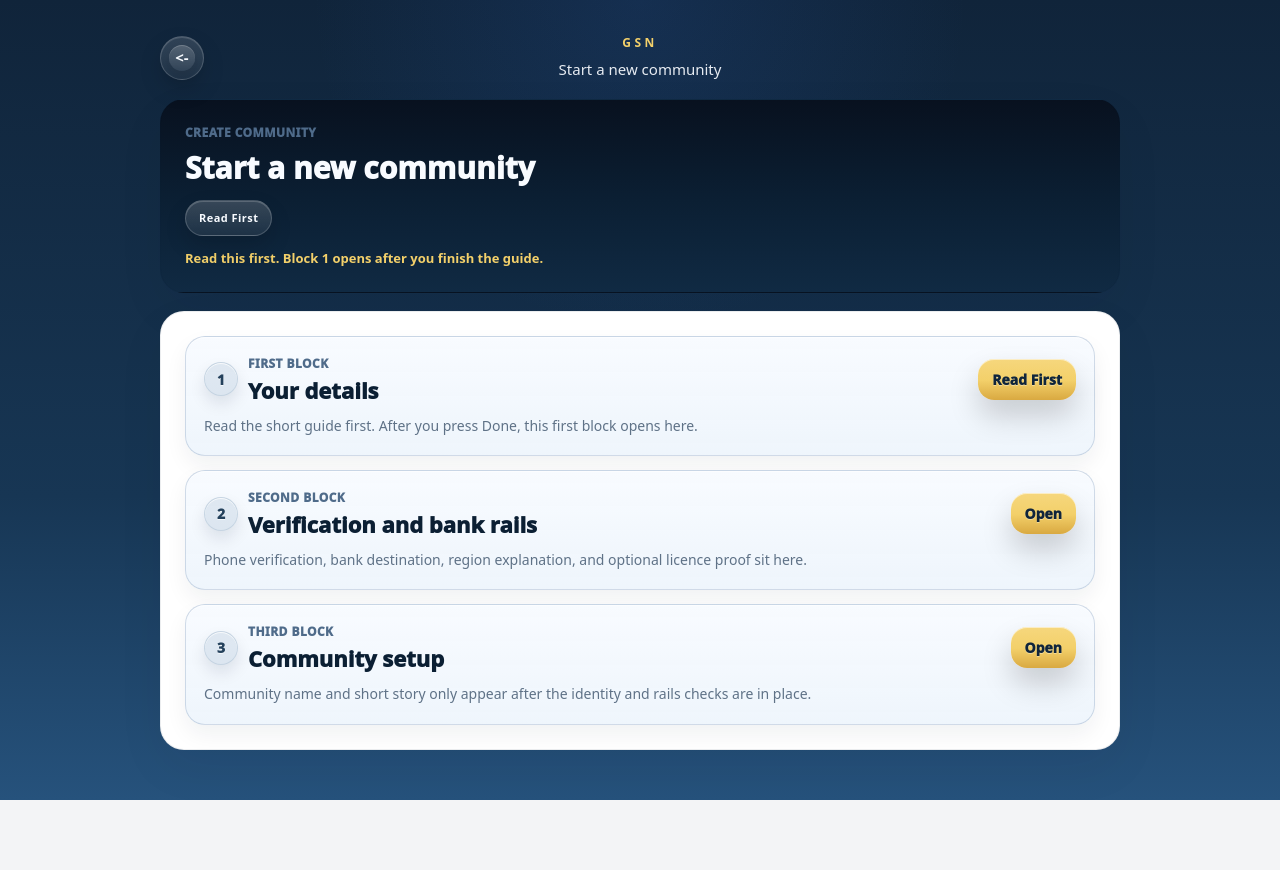
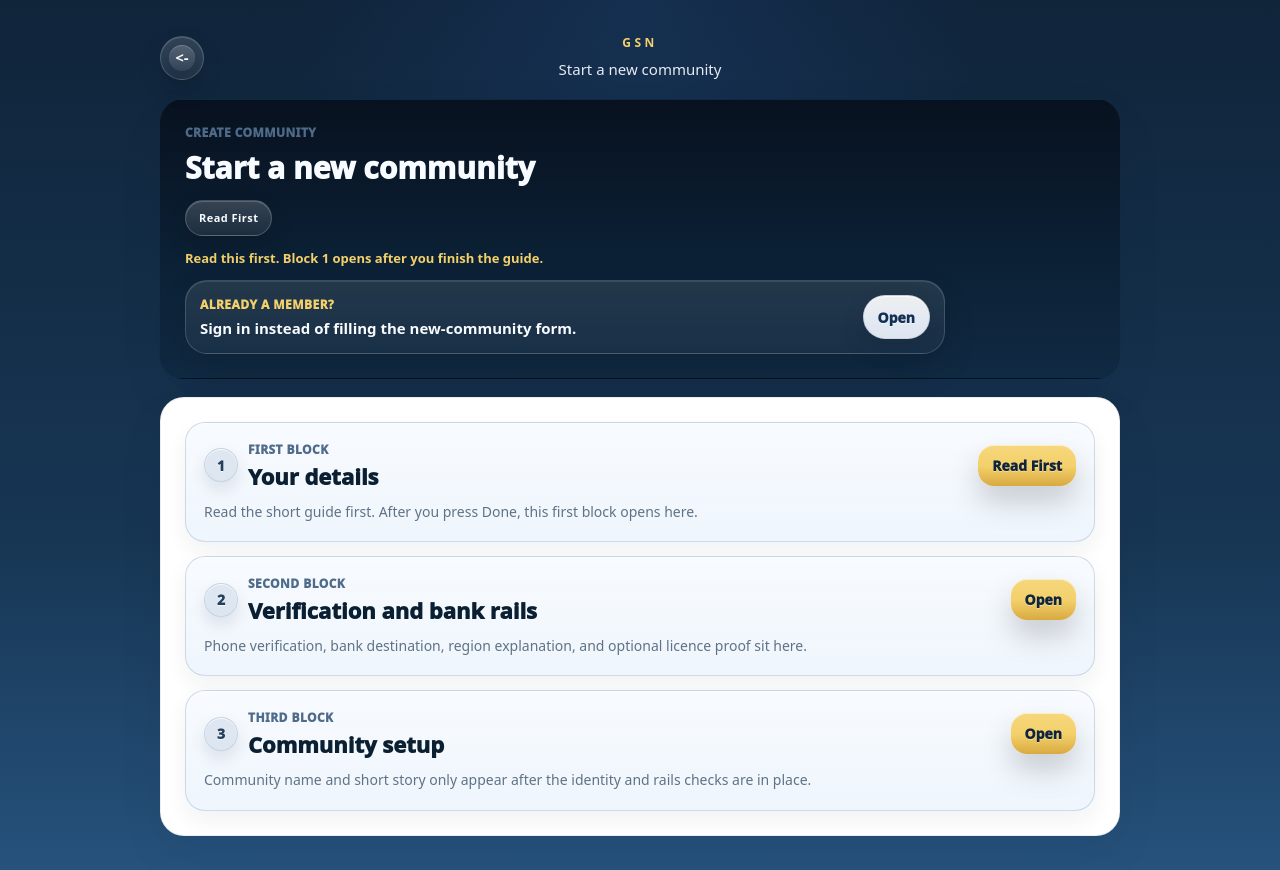
Before and after one commit to chumanwafor216-svg/gmfn-mvp, a React app in the folder frontend/: page /create in a window 1280 px wide. Before the commit the page ends 800 px from the top, so only its background shows below. Built offline with nearby package versions, Linux system fonts and the light colour scheme; no server answers; the HTML template or start-up script is replaced by a standard one.

Commit message:
fix: add existing member escape to create entry

```diff
--- a/frontend/src/pages/CreateEntryPage.tsx
+++ b/frontend/src/pages/CreateEntryPage.tsx
@@ -14,6 +14,12 @@ import {
   verifyEntryBankDetails,
   verifyEntryDriversLicence,
 } from "../lib/api";
+import {
+  ENTRY_CREATE_CODE_KEY,
+  ENTRY_INVITE_CODE_KEY,
+  ENTRY_MODE_KEY,
+  writeStorage,
+} from "../lib/entryFlow";
 
 function pageShell(): React.CSSProperties {
   return {
@@ -132,6 +138,24 @@ function stageToggleBtn(active = false): React.CSSProperties {
           "0 16px 30px rgba(0,0,0,0.18), inset 0 1px 0 rgba(255,255,255,0.56)",
         textShadow: "0 1px 0 rgba(255,255,255,0.36)",
       };
+}
+
+function existingMemberCard(open = false): React.CSSProperties {
+  return {
+    width: "min(100%, 760px)",
+    borderRadius: 22,
+    border: open
+      ? "1px solid rgba(243,208,106,0.34)"
+      : "1px solid rgba(255,255,255,0.16)",
+    background: open
+      ? "linear-gradient(180deg, rgba(255,251,235,0.14) 0%, rgba(255,255,255,0.07) 100%)"
+      : "linear-gradient(180deg, rgba(255,255,255,0.10) 0%, rgba(255,255,255,0.04) 100%)",
+    boxShadow:
+      "0 16px 34px rgba(0,0,0,0.12), inset 0 1px 0 rgba(255,255,255,0.10)",
+    padding: 14,
+    display: "grid",
+    gap: 12,
+  };
 }
 
 function sectionLabel(): React.CSSProperties {
@@ -396,6 +420,7 @@ export default function CreateEntryPage() {
     useState<EntryVerificationResult>(null);
   const [guideDone, setGuideDone] = useState(hasInitialCommunityContext);
   const [procedureOpen, setProcedureOpen] = useState(false);
+  const [existingMemberOpen, setExistingMemberOpen] = useState(false);
   const [openPanel, setOpenPanel] = useState<"details" | "verification" | "community" | null>(
     hasInitialCommunityContext ? "community" : null
   );
@@ -435,6 +460,18 @@ export default function CreateEntryPage() {
   const canOpenVerification = step !== "details";
   const canOpenCommunity = step === "community";
 
+  const existingMemberLoginTo = useMemo(() => {
+    const params = new URLSearchParams(location.search);
+    params.set("entry", "existing");
+    params.set("force", "1");
+    params.delete("create_code");
+    params.delete("founder_code");
+    params.delete("public_create_code");
+    params.delete("code");
+    const query = params.toString();
+    return `/login${query ? `?${query}` : "?entry=existing&force=1"}`;
+  }, [location.search]);
+
   function focusPanel(next: "details" | "verification" | "community") {
     const map = {
       details: detailsRef,
@@ -466,6 +503,21 @@ export default function CreateEntryPage() {
       setOpenPanel("details");
       focusPanel("details");
     }
+  }
+
+  function handleExistingMemberLogin() {
+    writeStorage(ENTRY_MODE_KEY, "existing");
+    writeStorage(ENTRY_CREATE_CODE_KEY, null);
+    writeStorage(ENTRY_INVITE_CODE_KEY, null);
+    nav(existingMemberLoginTo, {
+      replace: false,
+      state: {
+        from: {
+          pathname: location.pathname,
+          search: location.search,
+        },
+      },
+    });
   }
 
   function clearDetailsBlock() {
@@ -966,6 +1018,98 @@ export default function CreateEntryPage() {
               </div>
             ) : null}
 
+            <div style={existingMemberCard(existingMemberOpen)}>
+              <div
+                style={{
+                  display: "flex",
+                  justifyContent: "space-between",
+                  alignItems: "center",
+                  gap: 12,
+                  flexWrap: "wrap",
+                }}
+              >
+                <div style={{ display: "grid", gap: 5 }}>
+                  <div style={{ ...sectionLabel(), color: "#F3D06A" }}>
+                    Already a member?
+                  </div>
+                  <div
+                    style={{
+                      color: "#F8FBFF",
+                      fontSize: 15,
+                      fontWeight: 900,
+                      lineHeight: 1.35,
+                    }}
+                  >
+                    Sign in instead of filling the new-community form.
+                  </div>
+                </div>
+
+                <button
+                  type="button"
+                  onClick={() => setExistingMemberOpen((current) => !current)}
+                  style={{
+                    ...secondaryBtn(),
+                    minHeight: 44,
+                    color: "#123055",
+                  }}
+                >
+                  {existingMemberOpen ? "Collapse" : "Open"}
+                </button>
+              </div>
+
+              {existingMemberOpen ? (
+                <div
+                  style={{
+                    borderRadius: 18,
+                    border: "1px solid rgba(255,255,255,0.16)",
+                    background: "rgba(255,255,255,0.08)",
+                    padding: 14,
+                    display: "grid",
+                    gap: 12,
+                  }}
+                >
+                  <div
+                    style={{
+                      color: "rgba(255,255,255,0.86)",
+                      fontSize: 13.5,
+                      lineHeight: 1.7,
+                      fontWeight: 700,
+                    }}
+                  >
+                    If you already have a GSN account, do not create another one.
+                    Go to sign in and verify yourself with your email and password.
+                    This keeps your existing communities, shop, finance record, and
+                    trust history together.
+                  </div>
+
+                  <div style={{ display: "flex", gap: 10, flexWrap: "wrap" }}>
+                    <button
+                      type="button"
+                      onClick={handleExistingMemberLogin}
+                      style={{
+                        ...primaryBtn(false),
+                        width: "auto",
+                        minWidth: 178,
+                        flex: "1 1 220px",
+                      }}
+                    >
+                      I am already a member
+                    </button>
+                    <button
+                      type="button"
+                      onClick={() => setExistingMemberOpen(false)}
+                      style={{
+                        ...secondaryBtn(),
+                        minWidth: 112,
+                      }}
+                    >
+                      Stay here
+                    </button>
+                  </div>
+                </div>
+              ) : null}
+            </div>
+
           </div>
 
         </div>
```
Also changed, not shown: 1 other file (tests, documents, lock files or other folders).
